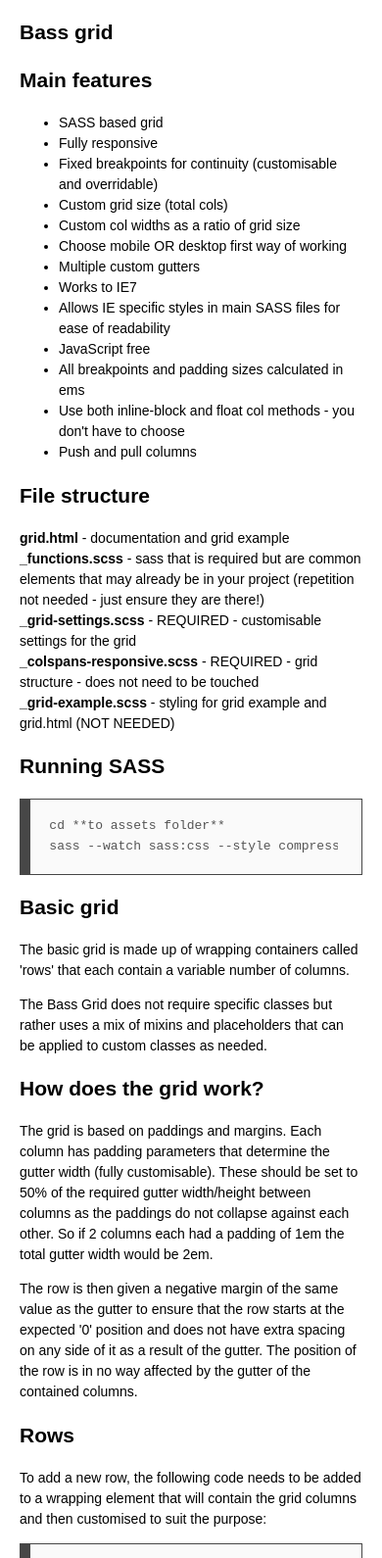
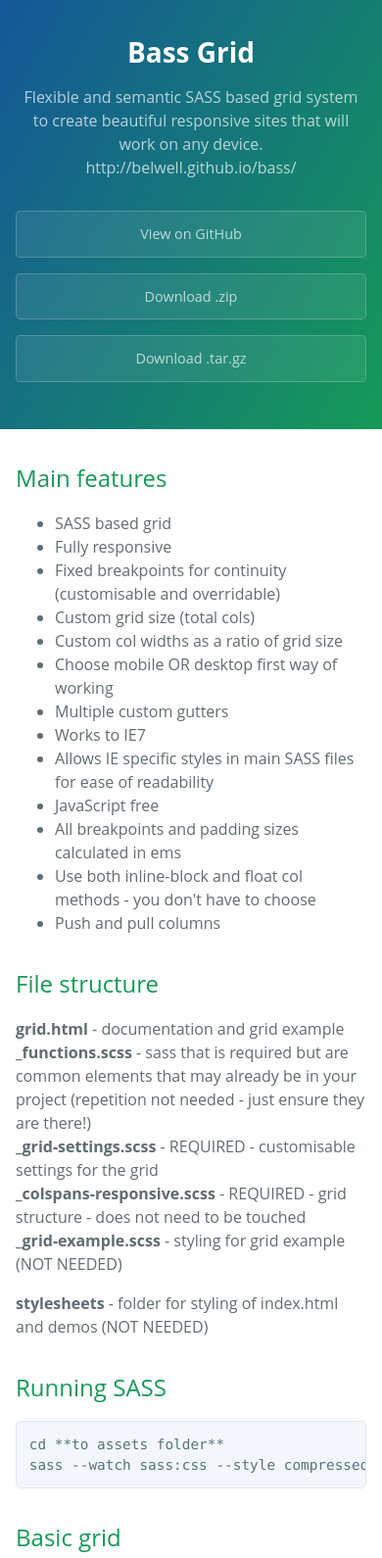
Before and after one commit to betherly/bass, a plain HTML site: page index.html in a window 390 px wide. Shown: the top 1590 px of the page at 98% size. Drawn offline with Linux system fonts and the light colour scheme.

Commit message:
amended demo page

```diff
--- a/assets/sass/partials/_grid-example.scss
+++ b/assets/sass/partials/_grid-example.scss
@@ -1,60 +1,3 @@
-html {
-	box-sizing: border-box;
-	*, *:before, *:after {
-	  box-sizing: inherit;
-	}
-}
-body {
-	font-family:arial, sans-serif;
-	font-size: em(14);
-	margin: 0;
-    color: #000;
-    line-height: 1.5;
-}
-.container {
-    max-width: 1200px;
-    margin:0 auto;
-    padding:0 20px;
-}
-.code {
-	background-color: #FAFAFA;
-	border:1px solid #474747;
-	border-left: 11px solid #474747;
-}
-.code--inline {
-	padding: em(1);
-	background-color: #FAFAFA;
-	border:1px solid #dfdfdf;
-}
-code, samp, kbd {
-	font-family: "Courier New", Courier, monospace, sans-serif;
-	text-align: left;
-	color: #555;
-}
-pre code {
-	line-height: 1.6em;
-	font-size: 13px;
-}
-pre {
-	padding: 0.5em 0.5em 0.5em 1.7em;
-	margin: 1.7em 0 1.7em 0.3em 0;
-	overflow: auto;
-	width: 93%;
-}
-
-/* target IE7 and IE6 */
-*:first-child+html pre {
-	padding-bottom: 2em;
-	overflow-y: hidden;
-	overflow: visible;
-	overflow-x: auto;
-	}
-* html pre {
-	padding-bottom: 2em;
-	overflow: visible;
-	overflow-x: auto;
-	}
-
 //STANDARD GRID
 
 .custom-row {
--- a/index.html
+++ b/index.html
@@ -7,6 +7,7 @@
 		<meta http-equiv="X-UA-Compatible" content="IE=edge" /><!-- Tells ie to display content in highest mode available -->
 		<meta name="viewport" content="width=device-width, initial-scale=1"><!-- Ensures mobiles show responsive design correctly and do not try to scale -->
 
+		<link href="stylesheets/git-template.css" rel="stylesheet">
 		<!--[if gt IE 8]><!-->
 			<link href="assets/css/style.css" rel="stylesheet">
 		<!--<![endif]-->
@@ -17,11 +18,14 @@
 	</head>
 
 	<body>
-
-		<section class="middle"><!-- start middle -->
-			<div class="container">
-<!--END HEADER FILE-->
-				<h1>Bass grid</h1>
+		<section class="page-header">
+	      <h1 class="project-name">Bass Grid</h1>
+	      <h2 class="project-tagline">Flexible and semantic SASS based grid system to create beautiful responsive sites that will work on any device. http://belwell.github.io/bass/</h2>
+	      <a href="https://github.com/belwell/bass" class="btn">View on GitHub</a>
+	      <a href="https://github.com/belwell/bass/zipball/master" class="btn">Download .zip</a>
+	      <a href="https://github.com/belwell/bass/tarball/master" class="btn">Download .tar.gz</a>
+	    </section>
+		<section class="main-content">
 				<h2>Main features</h2>
 				<ul>
 					<li>SASS based grid</li>
@@ -43,7 +47,9 @@
 				<strong>_functions.scss</strong> - sass that is required but are common elements that may already be in your project (repetition not needed - just ensure they are there!)<br/>
 				<strong>_grid-settings.scss</strong> - REQUIRED - customisable settings for the grid<br/>
 				<strong>_colspans-responsive.scss</strong> - REQUIRED - grid structure - does not need to be touched<br/>
-				<strong>_grid-example.scss</strong> - styling for grid example and grid.html (NOT NEEDED)
+				<strong>_grid-example.scss</strong> - styling for grid example (NOT NEEDED)
+				<p>
+				<strong>stylesheets</strong> - folder for styling of index.html and demos (NOT NEEDED)</p>
 				<h2>Running SASS</h2>
 				<div class="code"><pre><code>cd **to assets folder**
 sass --watch sass:css --style compressed</code></pre></div>
@@ -354,8 +360,6 @@ $hippo: 1024;</code></pre></div>
 	@include offset(push, 1, null, null);
 }
 </code></pre></div>
-			<!--START FOOTER FILE-->
-			</div>
 		</section><!-- end middle -->
 
 	</body>
--- /dev/null
+++ b/stylesheets/git-template.css
@@ -0,0 +1,245 @@
+* {
+  box-sizing: border-box; }
+
+body {
+  padding: 0;
+  margin: 0;
+  font-family: "Open Sans", "Helvetica Neue", Helvetica, Arial, sans-serif;
+  font-size: 16px;
+  line-height: 1.5;
+  color: #606c71; }
+
+a {
+  color: #1e6bb8;
+  text-decoration: none; }
+  a:hover {
+    text-decoration: underline; }
+
+.btn {
+  display: inline-block;
+  margin-bottom: 1rem;
+  color: rgba(255, 255, 255, 0.7);
+  background-color: rgba(255, 255, 255, 0.08);
+  border-color: rgba(255, 255, 255, 0.2);
+  border-style: solid;
+  border-width: 1px;
+  border-radius: 0.3rem;
+  transition: color 0.2s, background-color 0.2s, border-color 0.2s; }
+  .btn + .btn {
+    margin-left: 1rem; }
+
+.btn:hover {
+  color: rgba(255, 255, 255, 0.8);
+  text-decoration: none;
+  background-color: rgba(255, 255, 255, 0.2);
+  border-color: rgba(255, 255, 255, 0.3); }
+
+@media screen and (min-width: 64em) {
+  .btn {
+    padding: 0.75rem 1rem; } }
+
+@media screen and (min-width: 42em) and (max-width: 64em) {
+  .btn {
+    padding: 0.6rem 0.9rem;
+    font-size: 0.9rem; } }
+
+@media screen and (max-width: 42em) {
+  .btn {
+    display: block;
+    width: 100%;
+    padding: 0.75rem;
+    font-size: 0.9rem; }
+    .btn + .btn {
+      margin-top: 1rem;
+      margin-left: 0; } }
+
+.page-header {
+  color: #fff;
+  text-align: center;
+  background-color: #159957;
+  background-image: linear-gradient(120deg, #155799, #159957); }
+
+@media screen and (min-width: 64em) {
+  .page-header {
+    padding: 5rem 6rem; } }
+
+@media screen and (min-width: 42em) and (max-width: 64em) {
+  .page-header {
+    padding: 3rem 4rem; } }
+
+@media screen and (max-width: 42em) {
+  .page-header {
+    padding: 2rem 1rem; } }
+
+.project-name {
+  margin-top: 0;
+  margin-bottom: 0.1rem; }
+
+@media screen and (min-width: 64em) {
+  .project-name {
+    font-size: 3.25rem; } }
+
+@media screen and (min-width: 42em) and (max-width: 64em) {
+  .project-name {
+    font-size: 2.25rem; } }
+
+@media screen and (max-width: 42em) {
+  .project-name {
+    font-size: 1.75rem; } }
+
+.project-tagline {
+  margin-bottom: 2rem;
+  font-weight: normal;
+  opacity: 0.7; }
+
+@media screen and (min-width: 64em) {
+  .project-tagline {
+    font-size: 1.25rem; } }
+
+@media screen and (min-width: 42em) and (max-width: 64em) {
+  .project-tagline {
+    font-size: 1.15rem; } }
+
+@media screen and (max-width: 42em) {
+  .project-tagline {
+    font-size: 1rem; } }
+
+.main-content :first-child {
+  margin-top: 0; }
+.main-content img {
+  max-width: 100%; }
+.main-content h1, .main-content h2, .main-content h3, .main-content h4, .main-content h5, .main-content h6 {
+  margin-top: 2rem;
+  margin-bottom: 1rem;
+  font-weight: normal;
+  color: #159957; }
+.main-content p {
+  margin-bottom: 1em; }
+.main-content code {
+  padding: 2px 4px;
+  font-family: Consolas, "Liberation Mono", Menlo, Courier, monospace;
+  font-size: 0.9rem;
+  color: #383e41;
+  background-color: #f3f6fa;
+  border-radius: 0.3rem; }
+.main-content pre {
+  padding: 0.8rem;
+  margin-top: 0;
+  margin-bottom: 1rem;
+  font: 1rem Consolas, "Liberation Mono", Menlo, Courier, monospace;
+  color: #567482;
+  word-wrap: normal;
+  background-color: #f3f6fa;
+  border: solid 1px #dce6f0;
+  border-radius: 0.3rem; }
+  .main-content pre > code {
+    padding: 0;
+    margin: 0;
+    font-size: 0.9rem;
+    color: #567482;
+    word-break: normal;
+    white-space: pre;
+    background: transparent;
+    border: 0; }
+.main-content .highlight {
+  margin-bottom: 1rem; }
+  .main-content .highlight pre {
+    margin-bottom: 0;
+    word-break: normal; }
+.main-content .highlight pre, .main-content pre {
+  padding: 0.8rem;
+  overflow: auto;
+  font-size: 0.9rem;
+  line-height: 1.45;
+  border-radius: 0.3rem; }
+.main-content pre code, .main-content pre tt {
+  display: inline;
+  max-width: initial;
+  padding: 0;
+  margin: 0;
+  overflow: initial;
+  line-height: inherit;
+  word-wrap: normal;
+  background-color: transparent;
+  border: 0; }
+  .main-content pre code:before, .main-content pre code:after, .main-content pre tt:before, .main-content pre tt:after {
+    content: normal; }
+.main-content ul, .main-content ol {
+  margin-top: 0; }
+.main-content blockquote {
+  padding: 0 1rem;
+  margin-left: 0;
+  color: #819198;
+  border-left: 0.3rem solid #dce6f0; }
+  .main-content blockquote > :first-child {
+    margin-top: 0; }
+  .main-content blockquote > :last-child {
+    margin-bottom: 0; }
+.main-content table {
+  display: block;
+  width: 100%;
+  overflow: auto;
+  word-break: normal;
+  word-break: keep-all; }
+  .main-content table th {
+    font-weight: bold; }
+  .main-content table th, .main-content table td {
+    padding: 0.5rem 1rem;
+    border: 1px solid #e9ebec; }
+.main-content dl {
+  padding: 0; }
+  .main-content dl dt {
+    padding: 0;
+    margin-top: 1rem;
+    font-size: 1rem;
+    font-weight: bold; }
+  .main-content dl dd {
+    padding: 0;
+    margin-bottom: 1rem; }
+.main-content hr {
+  height: 2px;
+  padding: 0;
+  margin: 1rem 0;
+  background-color: #eff0f1;
+  border: 0; }
+
+@media screen and (min-width: 64em) {
+  .main-content {
+    max-width: 64rem;
+    padding: 2rem 6rem;
+    margin: 0 auto;
+    font-size: 1.1rem; } }
+
+@media screen and (min-width: 42em) and (max-width: 64em) {
+  .main-content {
+    padding: 2rem 4rem;
+    font-size: 1.1rem; } }
+
+@media screen and (max-width: 42em) {
+  .main-content {
+    padding: 2rem 1rem;
+    font-size: 1rem; } }
+
+.site-footer {
+  padding-top: 2rem;
+  margin-top: 2rem;
+  border-top: solid 1px #eff0f1; }
+
+.site-footer-owner {
+  display: block;
+  font-weight: bold; }
+
+.site-footer-credits {
+  color: #819198; }
+
+@media screen and (min-width: 64em) {
+  .site-footer {
+    font-size: 1rem; } }
+
+@media screen and (min-width: 42em) and (max-width: 64em) {
+  .site-footer {
+    font-size: 1rem; } }
+
+@media screen and (max-width: 42em) {
+  .site-footer {
+    font-size: 0.9rem; } }
```
Also changed, not shown: assets/css/style-ie.css, assets/css/style.css, 2 other files.
